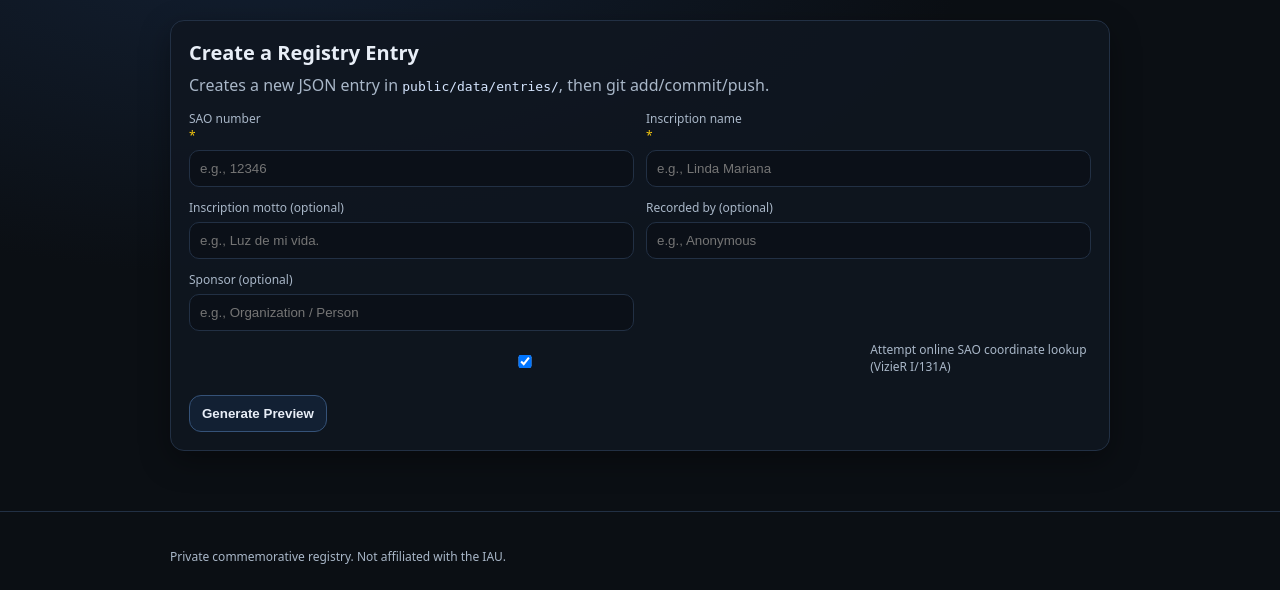
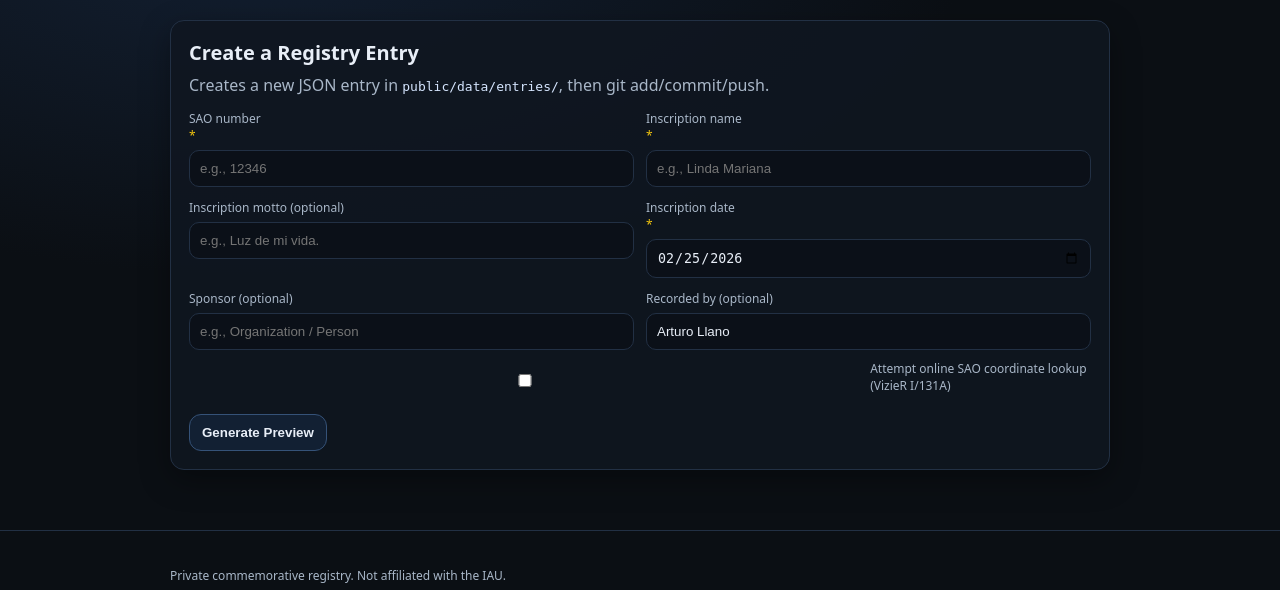
Before and after one commit to ArturoLlano/stellarregistrycommittee, a Flask app: page / in a window 1280 px wide. Shown: the part 85-675 px from the top of the page. Run offline with Flask 3, Linux system fonts and the light colour scheme.

Commit message:
registtro

```diff
--- a/tools/registrar/app.py
+++ b/tools/registrar/app.py
@@ -17,6 +17,7 @@ from registrar.schema import build_entry_payload
 from registrar.util import iso_utc_now, safe_int
 from registrar.vizier import fetch_sao_metadata_best_effort
 
+from datetime import date
 
 # Ensure repo root is on sys.path so we can import tools.tsrc.* from this app,
 # even when running from tools/registrar/.venv.
@@ -35,8 +36,11 @@ app = create_app()
 
 @app.get("/")
 def index():
-    # Minimal prefill support (optional)
-    return render_template("index.html", error=None, form={})
+    form = {
+        "recorded_by": "Arturo Llano",
+        "inscription_date": date.today().isoformat(),  # YYYY-MM-DD
+    }
+    return render_template("index.html", error=None, form=form)
 
 
 @app.post("/preview")
@@ -49,9 +53,9 @@ def preview():
         "sao": (request.form.get("sao") or "").strip(),
         "inscription_name": (request.form.get("inscription_name") or "").strip(),
         "inscription_motto": (request.form.get("inscription_motto") or "").strip(),
+        "inscription_date": (request.form.get("inscription_date") or "").strip(),  # NEW
+        "sponsor": (request.form.get("sponsor") or "").strip(),
         "recorded_by": (request.form.get("recorded_by") or "").strip(),
-        "sponsor": (request.form.get("sponsor") or "").strip(),
-        # checkbox: if unchecked, it won't exist in POST => becomes ""
         "do_lookup": (request.form.get("do_lookup") or "").strip(),  # "on" or ""
     }
 
@@ -61,8 +65,21 @@ def preview():
     if not form["inscription_name"]:
         return render_template("index.html", error="Inscription name is required.", form=form), 400
 
+    if not form["inscription_date"]:
+        form["inscription_date"] = date.today().isoformat()
+
+    try:
+        date.fromisoformat(form["inscription_date"])
+    except Exception:
+        return render_template(
+            "index.html",
+            error="Inscription date must be in YYYY-MM-DD format.",
+            form=form,
+        ), 400
+
     # Duplicate detection
     dups = find_duplicates(ctx, sao)
+
     if dups:
         # Show a clear warning and refuse to proceed
         return render_template("index.html", error=None, form=form, duplicates=dups, sao=sao), 409
@@ -90,6 +107,7 @@ def preview():
             sao=sao,
             inscription_name=form["inscription_name"],
             inscription_motto=form["inscription_motto"] or None,
+            inscription_date=form["inscription_date"] or None,  # NEW
             recorded_by=form["recorded_by"] or None,
             sponsor=form["sponsor"] or None,
             recorded_at_utc=iso_utc_now(),
--- a/tools/registrar/templates/index.html
+++ b/tools/registrar/templates/index.html
@@ -29,34 +29,46 @@
 
     <form method="post" action="/preview" class="form">
       <div class="grid">
+        <!-- 1) SAO -->
         <label>
           <span>SAO number <span class="req">*</span></span>
           <input name="sao" inputmode="numeric" autocomplete="off" required
                  value="{{ (form.sao if form else '') }}" placeholder="e.g., 12346" />
         </label>
 
+        <!-- 2) Inscription name -->
         <label>
           <span>Inscription name <span class="req">*</span></span>
           <input name="inscription_name" required
                  value="{{ (form.inscription_name if form else '') }}" placeholder="e.g., Linda Mariana" />
         </label>
 
+        <!-- 3) Motto -->
         <label>
           <span>Inscription motto (optional)</span>
           <input name="inscription_motto"
                  value="{{ (form.inscription_motto if form else '') }}" placeholder="e.g., Luz de mi vida." />
         </label>
 
+        <!-- 4) Inscription date (prefill today, editable) -->
         <label>
-          <span>Recorded by (optional)</span>
-          <input name="recorded_by"
-                 value="{{ (form.recorded_by if form else '') }}" placeholder="e.g., Anonymous" />
+          <span>Inscription date <span class="req">*</span></span>
+          <input type="date" name="inscription_date" required
+                 value="{{ (form.inscription_date if form else '') }}" />
         </label>
 
+        <!-- 5) Sponsor -->
         <label>
           <span>Sponsor (optional)</span>
           <input name="sponsor"
                  value="{{ (form.sponsor if form else '') }}" placeholder="e.g., Organization / Person" />
+        </label>
+
+        <!-- 6) Recorded by (prefill Arturo Llano) -->
+        <label>
+          <span>Recorded by (optional)</span>
+          <input name="recorded_by"
+                 value="{{ (form.recorded_by if form else '') }}" placeholder="e.g., Arturo Llano" />
         </label>
       </div>
 
@@ -69,5 +81,23 @@
         <button type="submit" class="btn">Generate Preview</button>
       </div>
     </form>
+
+    <script>
+      (function () {
+        // Prefill inscription_date with today's local date if empty
+        var d = document.querySelector('input[name="inscription_date"]');
+        if (d && !d.value) {
+          var now = new Date();
+          var yyyy = now.getFullYear();
+          var mm = String(now.getMonth() + 1).padStart(2, '0');
+          var dd = String(now.getDate()).padStart(2, '0');
+          d.value = yyyy + '-' + mm + '-' + dd;
+        }
+
+        // Prefill recorded_by if empty
+        var rb = document.querySelector('input[name="recorded_by"]');
+        if (rb && !rb.value) rb.value = 'Arturo Llano';
+      })();
+    </script>
   </section>
 {% endblock %}
```
Also changed, not shown: tools/registrar/registrar/schema.py (+20 -1 lines).
